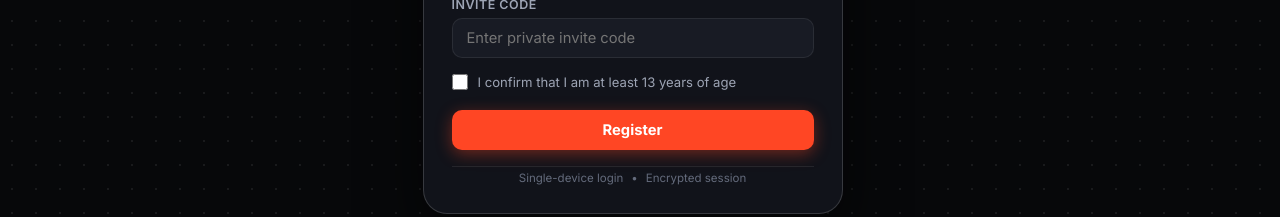
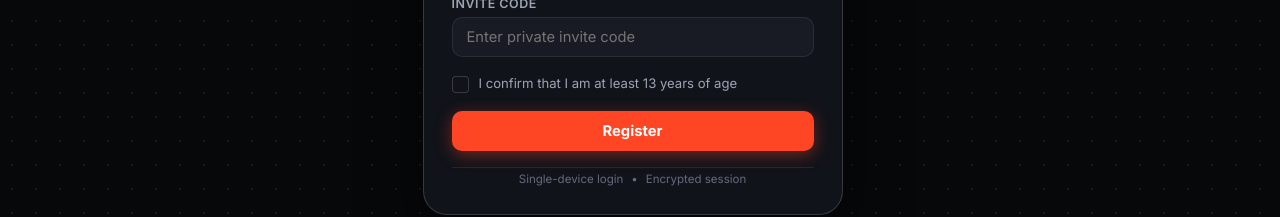
Before and after one commit to mohakapoor/brain-frontend, a React (Vite) app: page /login in a window 1280 px wide. Both pictures are taken after a click on the button "Register (Invite Only)". Shown: the part 471-688 px from the top of the page. Built offline with nearby package versions, Linux system fonts and the light colour scheme; no server answers.

Commit message:
style: polish registration age attestation with custom design system checkbox

```diff
--- a/src/index.css
+++ b/src/index.css
@@ -2068,25 +2068,53 @@ body::before {
 .auth-checkbox-group {
   display: flex;
   align-items: center;
-  padding: 4px 0;
+  margin: 6px 0 2px;
 }
 
 .auth-checkbox-label {
   display: inline-flex;
   align-items: center;
   gap: 10px;
-  font-size: 0.82rem;
-  color: var(--text-secondary);
   cursor: pointer;
   user-select: none;
 }
 
-.auth-checkbox {
-  width: 16px;
-  height: 16px;
-  accent-color: var(--accent-hero);
-  cursor: pointer;
+.auth-checkbox-hidden {
+  position: absolute;
+  opacity: 0;
+  width: 0;
+  height: 0;
+  pointer-events: none;
+}
+
+.auth-custom-checkbox {
+  width: 17px;
+  height: 17px;
   border-radius: 4px;
+  border: 1.5px solid var(--border-medium);
+  background: var(--bg-surface);
+  display: flex;
+  align-items: center;
+  justify-content: center;
+  color: #ffffff;
+  flex-shrink: 0;
+  transition: all 0.2s cubic-bezier(0.16, 1, 0.3, 1);
+}
+
+.auth-checkbox-label:hover .auth-custom-checkbox {
+  border-color: var(--border-hover);
+}
+
+.auth-custom-checkbox.checked {
+  background: var(--accent-hero);
+  border-color: var(--accent-hero);
+  box-shadow: 0 0 10px var(--accent-hero-glow);
+}
+
+.auth-checkbox-text {
+  font-size: 0.82rem;
+  color: var(--text-secondary);
+  line-height: 1.35;
 }
 
 .btn-submit-auth {
--- a/src/pages/LoginPage.tsx
+++ b/src/pages/LoginPage.tsx
@@ -204,16 +204,23 @@ export default function LoginPage() {
                 </div>
 
                 <div className="auth-checkbox-group">
-                  <label className="auth-checkbox-label">
+                  <label className="auth-checkbox-label" htmlFor="auth-age-confirm">
                     <input
                       type="checkbox"
                       id="auth-age-confirm"
-                      className="auth-checkbox"
+                      className="auth-checkbox-hidden"
                       checked={isAgeConfirmed}
                       onChange={e => setIsAgeConfirmed(e.target.checked)}
                       disabled={isLoading}
                     />
-                    <span>I confirm that I am at least 13 years of age</span>
+                    <span className={`auth-custom-checkbox ${isAgeConfirmed ? 'checked' : ''}`}>
+                      {isAgeConfirmed && (
+                        <svg width="12" height="12" viewBox="0 0 24 24" fill="none" stroke="currentColor" strokeWidth="3" strokeLinecap="round" strokeLinejoin="round">
+                          <polyline points="20 6 9 17 4 12" />
+                        </svg>
+                      )}
+                    </span>
+                    <span className="auth-checkbox-text">I confirm that I am at least 13 years of age</span>
                   </label>
                 </div>
               </>
```
